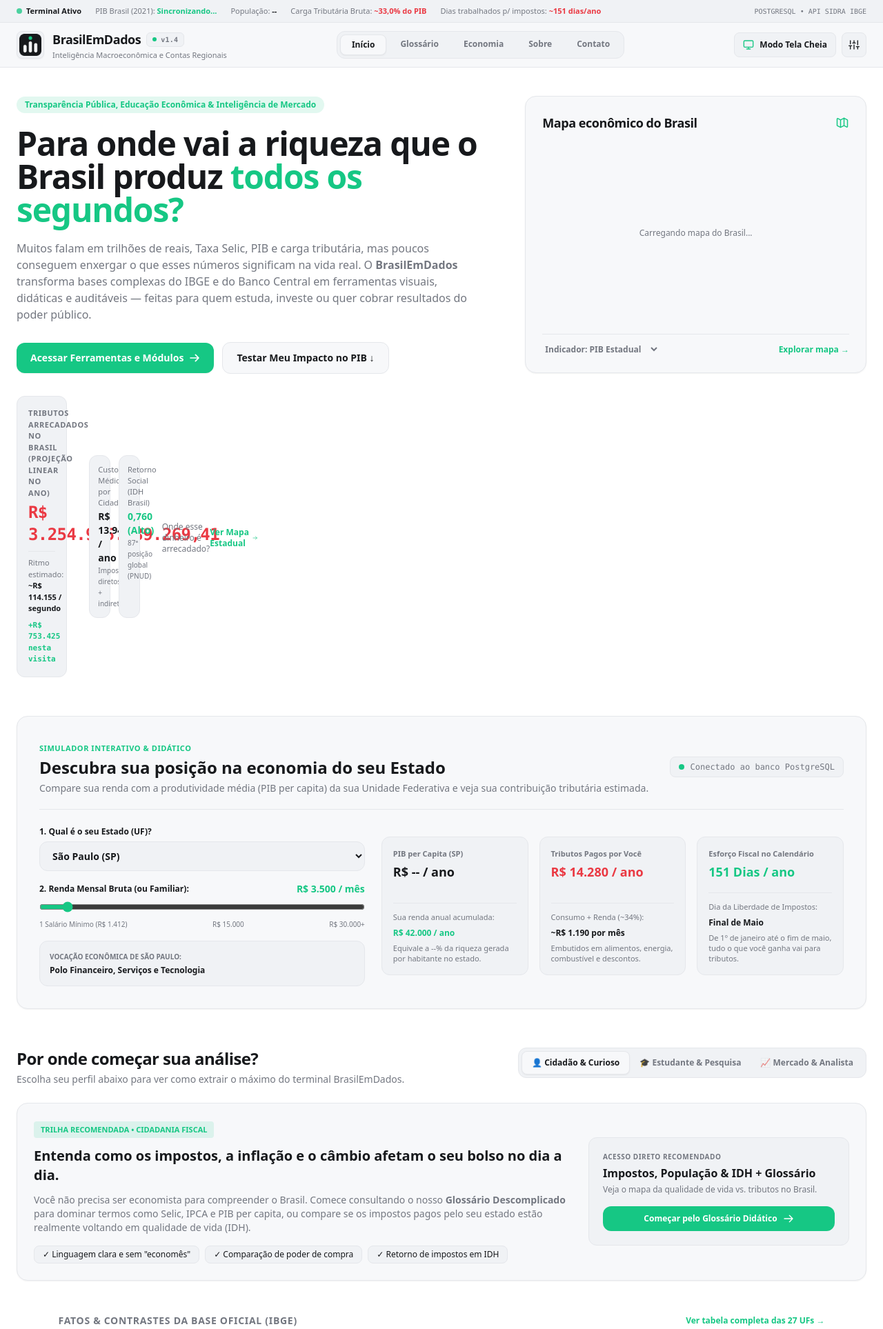
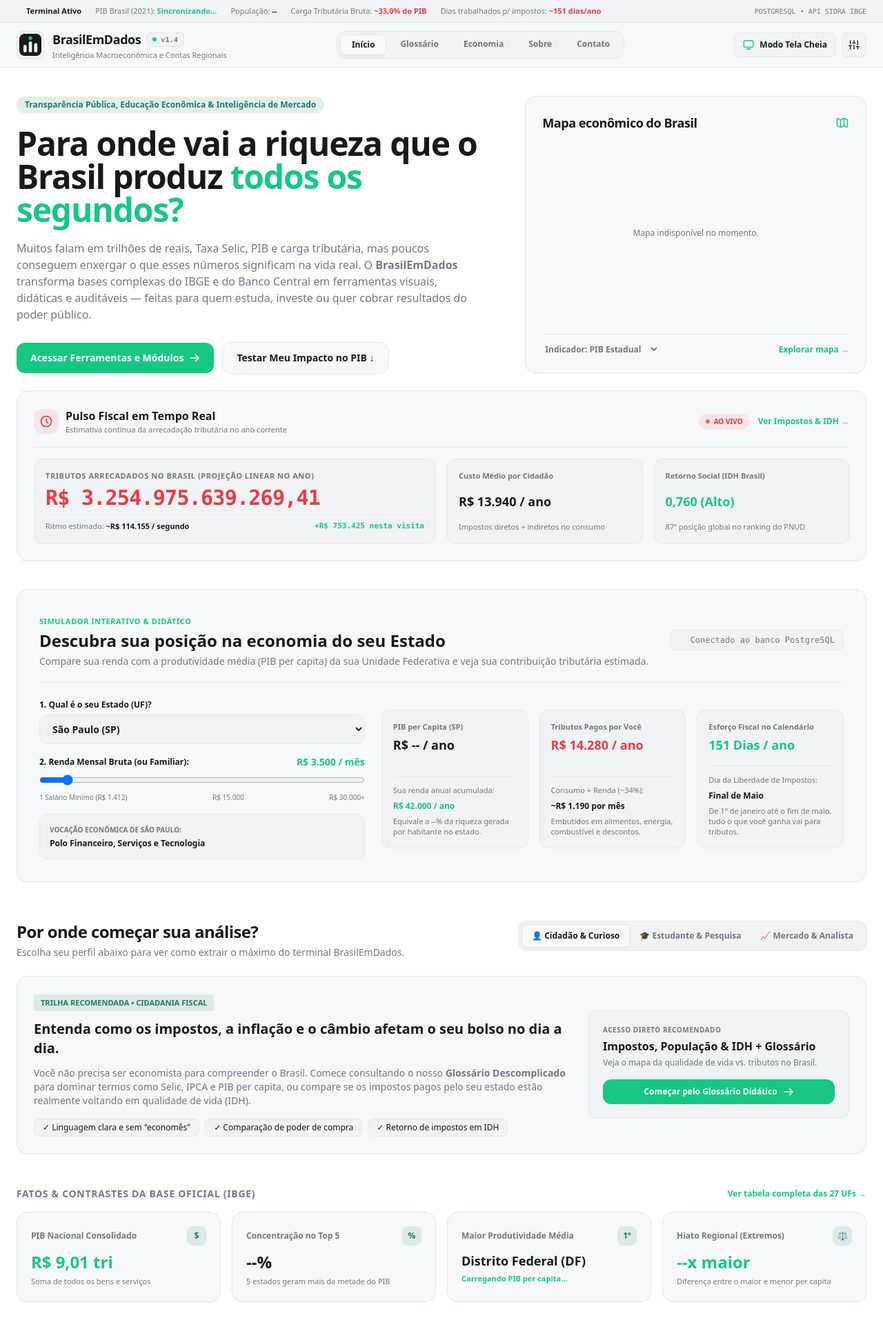
Before and after one commit to lrfarias/BrazilData, a Spring Boot app: page / in a window 1280 px wide. Shown: the top 1927 px of the page at 69% size. Run offline with Spring Boot 4, Linux system fonts and the light colour scheme; data that the repository does not hold is empty; some libraries are stand-ins or nearby versions.

Commit message:
mapa main novo

```diff
--- a/src/main/resources/static/index.html
+++ b/src/main/resources/static/index.html
@@ -18,18 +18,19 @@
     <meta name="twitter:title" content="BrasilEmDados — Inteligência Econômica, Fiscal e Regional">
     <meta name="twitter:description" content="Dados oficiais do IBGE e Banco Central em mapas interativos, gráficos e simuladores.">
     <meta name="twitter:image" content="https://brasilemdadosp.com/download.png">
-    <!-- Tailwind CSS -->
+
+    <!-- Tailwind CSS & D3.js -->
     <link rel="stylesheet" href="/css/tailwind.min.css">
     <script src="https://cdn.jsdelivr.net/npm/d3@7/dist/d3.min.js"></script>
     <link rel="icon" type="image/x-icon" href="/favicon.ico?v=2">
     <link rel="stylesheet" href="css/theme.css">
     <style>
-        :root { --icon-box-bg: rgba(22, 199, 132, 0.12); --red-box-bg: rgba(234, 57, 67, 0.10); }
-        [data-theme="dark"] { --icon-box-bg: rgba(22, 199, 132, 0.15); --red-box-bg: rgba(234, 57, 67, 0.14); }
-        .din-icon-box { background-color: var(--icon-box-bg); color: #16C784; }
+        :root { --icon-box-bg: rgba(35, 123, 102, 0.12); --red-box-bg: rgba(234, 57, 67, 0.10); }
+        [data-theme="dark"] { --icon-box-bg: rgba(35, 123, 102, 0.22); --red-box-bg: rgba(234, 57, 67, 0.14); }
+        .din-icon-box { background-color: var(--icon-box-bg); color: var(--accent-green, #237B66); }
         .din-red-box { background-color: var(--red-box-bg); color: #EA3943; }
         .card-hover { transition: transform 0.2s ease, border-color 0.2s ease, box-shadow 0.2s ease; }
-        .card-hover:hover { transform: translateY(-2px); border-color: #16C784; }
+        .card-hover:hover { transform: translateY(-2px); border-color: var(--accent-green, #237B66); }
         @keyframes pulseSubtle { 0%, 100% { opacity: 1; } 50% { opacity: 0.4; } }
         .live-dot { animation: pulseSubtle 1.6s infinite; }
         #carrosselFerramentas::-webkit-scrollbar { display: none; }
@@ -43,7 +44,7 @@
             <div class="max-w-7xl mx-auto px-4 sm:px-6 h-8 flex items-center justify-between overflow-x-auto no-scrollbar whitespace-nowrap gap-6 tabular-nums">
                 <div class="flex items-center gap-5">
                     <span class="inline-flex items-center gap-1.5 font-bold din-text-main">
-                        <span class="w-2 h-2 rounded-full bg-[#16C784] live-dot"></span>
+                        <span class="w-2 h-2 rounded-full bg-[#237B66] live-dot"></span>
                         Terminal Ativo
                     </span>
                     <span class="din-text-muted">PIB Brasil (<span class="lblAnoTicker">2021</span>): <strong id="tickerPib" class="din-green">Sincronizando...</strong></span>
@@ -60,8 +61,8 @@
         <!-- 2. Cabeçalho Unificado (renderizado por js/layout.js) -->
         <div id="bd-header" data-badge="v1.4" data-sub="Inteligência Macroeconômica e Contas Regionais"></div>
 
-        <!-- 3. HERO SECTION: Provocação Intelectual + Pulso Fiscal em Tempo Real -->
-        <section class="max-w-7xl mx-auto px-4 sm:px-6 pt-8 sm:pt-10 pb-8">
+        <!-- 3. HERO SECTION: Manifesto + Mapa Econômico do Brasil -->
+        <section class="max-w-7xl mx-auto px-4 sm:px-6 pt-8 sm:pt-10 pb-6">
             <div class="grid grid-cols-1 lg:grid-cols-12 gap-8 items-center">
 
                 <!-- Esquerda: Manifesto e Propósito (7 colunas) -->
@@ -91,7 +92,7 @@
                     </div>
                 </div>
 
-                <!-- Direita: Pulso Tributário e Produtivo Ao Vivo (5 colunas) --><!-- Direita: Mapa Econômico do Brasil Interativo (5 colunas) -->
+                <!-- Direita: Mapa Econômico do Brasil Interativo (5 colunas) -->
                 <div class="lg:col-span-5">
                     <!-- Tooltip flutuante do mapa -->
                     <div id="homeMapTip" class="pointer-events-none fixed z-50 hidden px-3 py-2 rounded-lg text-xs shadow-lg border din-border din-card-bg">
@@ -104,7 +105,6 @@
                     </div>
 
                     <div class="din-card-bg border din-border rounded-2xl p-5 sm:p-6 shadow-sm flex flex-col justify-between space-y-4">
-                        <!-- Topo do Card -->
                         <div class="flex items-center justify-between gap-2">
                             <h2 class="text-base sm:text-lg font-bold din-text-main tracking-tight">Mapa econômico do Brasil</h2>
                             <svg class="w-5 h-5 din-green shrink-0" fill="none" stroke="currentColor" viewBox="0 0 24 24" stroke-width="1.8">
@@ -112,13 +112,11 @@
                             </svg>
                         </div>
 
-                        <!-- Área do Mapa SVG (formato real do Brasil) -->
                         <div class="relative min-h-[260px] sm:min-h-[300px] flex items-center justify-center">
                             <p id="homeMapLoading" class="text-xs din-text-muted">Carregando mapa do Brasil...</p>
                             <svg id="mapaHomeBrasil" viewBox="0 0 500 480" class="w-full max-h-[300px] hidden"></svg>
                         </div>
 
-                        <!-- Rodapé do Card: Seletor de Indicador + Link -->
                         <div class="flex items-center justify-between gap-3 pt-3 border-t din-border text-xs">
                             <select id="selectIndicadorMapaHome" onchange="pintarMapaHome()"
                                 class="bg-transparent din-text-muted hover:din-text-main font-semibold focus:outline-none cursor-pointer">
@@ -134,45 +132,61 @@
                     </div>
                 </div>
 
-                        <!-- Contador Dinâmico de Impostos -->
-                        <div class="din-secondary-bg border din-border rounded-xl p-4 tabular-nums">
+            </div>
+        </section>
+
+        <!-- 3.5. PULSO FISCAL EM TEMPO REAL -->
+        <section class="max-w-7xl mx-auto px-4 sm:px-6 pb-4">
+            <div class="din-card-bg border din-border rounded-2xl p-5 sm:p-6 shadow-sm">
+                <div class="flex flex-wrap items-center justify-between gap-3 border-b din-border pb-4 mb-4">
+                    <div class="flex items-center gap-2.5">
+                        <div class="w-9 h-9 rounded-xl din-red-box flex items-center justify-center shrink-0">
+                            <svg class="w-5 h-5" fill="none" stroke="currentColor" viewBox="0 0 24 24" stroke-width="2">
+                                <path stroke-linecap="round" stroke-linejoin="round" d="M12 8v4l3 3m6-3a9 9 0 11-18 0 9 9 0 0118 0z"></path>
+                            </svg>
+                        </div>
+                        <div>
+                            <h2 class="text-sm sm:text-base font-bold din-text-main">Pulso Fiscal em Tempo Real</h2>
+                            <p class="text-[11px] din-text-muted">Estimativa contínua da arrecadação tributária no ano corrente</p>
+                        </div>
+                    </div>
+                    <div class="flex items-center gap-3">
+                        <span class="inline-flex items-center gap-1.5 text-[10px] font-bold uppercase px-2.5 py-1 rounded-full din-red-box shrink-0">
+                            <span class="w-1.5 h-1.5 rounded-full bg-[#EA3943] live-dot"></span> AO VIVO
+                        </span>
+                        <a href="imposto-idh.html" class="din-green text-xs font-bold hidden sm:inline-flex items-center gap-1 hover:opacity-80 transition">
+                            <span>Ver Impostos & IDH →</span>
+                        </a>
+                    </div>
+                </div>
+
+                <div class="grid grid-cols-1 lg:grid-cols-12 gap-4 items-stretch tabular-nums">
+                    <!-- Contador Dinâmico de Impostos (6 colunas) -->
+                    <div class="lg:col-span-6 din-secondary-bg border din-border rounded-xl p-4 flex flex-col justify-between">
                         <span class="text-[11px] font-semibold uppercase tracking-wider din-text-muted block">Tributos Arrecadados no Brasil (Projeção Linear no Ano)</span>
-                            <p id="contadorImpostoAoVivo" class="text-xl sm:text-2xl font-mono font-extrabold din-red mt-1 tracking-tight">
+                        <p id="contadorImpostoAoVivo" class="text-2xl sm:text-3xl font-mono font-extrabold din-red my-1.5 tracking-tight">
                             R$ 0.000.000.000,00
                         </p>
-                            <div class="flex flex-wrap items-center justify-between gap-2 text-[11px] din-text-muted mt-2 pt-2 border-t din-border">
+                        <div class="flex flex-wrap items-center justify-between gap-2 text-[11px] din-text-muted pt-2 border-t din-border">
                             <span>Ritmo estimado: <strong id="ritmoPorSegundo" class="din-text-main">~R$ 114.155 / segundo</strong></span>
                             <span id="impostoDesdeQueAbriu" class="din-green font-mono font-bold">+R$ 0 nesta visita</span>
                         </div>
                     </div>
 
-                        <!-- Mini Comparativo Didático -->
-                        <div class="grid grid-cols-2 gap-3 text-xs tabular-nums">
-                            <div class="din-secondary-bg border din-border rounded-xl p-3">
-                                <span class="din-text-muted block text-[11px]">Custo Médio por Cidadão</span>
-                                <span id="pulsoPorHabitante" class="text-sm font-extrabold din-text-main mt-0.5 block">R$ 13.940 / ano</span>
-                                <span class="text-[10px] din-text-muted">Impostos diretos + indiretos</span>
+                    <!-- Mini Comparativo Didático (6 colunas) -->
+                    <div class="lg:col-span-6 grid grid-cols-1 sm:grid-cols-2 gap-4 text-xs">
+                        <div class="din-secondary-bg border din-border rounded-xl p-4 flex flex-col justify-between">
+                            <span class="din-text-muted block text-[11px] font-semibold">Custo Médio por Cidadão</span>
+                            <span id="pulsoPorHabitante" class="text-lg font-extrabold din-text-main my-1 block">R$ 13.940 / ano</span>
+                            <span class="text-[11px] din-text-muted">Impostos diretos + indiretos no consumo</span>
                         </div>
-                            <div class="din-secondary-bg border din-border rounded-xl p-3">
-                                <span class="din-text-muted block text-[11px]">Retorno Social (IDH Brasil)</span>
-                                <span class="text-sm font-extrabold din-green mt-0.5 block">0,760 (Alto)</span>
-                                <span class="text-[10px] din-text-muted">87ª posição global (PNUD)</span>
+                        <div class="din-secondary-bg border din-border rounded-xl p-4 flex flex-col justify-between">
+                            <span class="din-text-muted block text-[11px] font-semibold">Retorno Social (IDH Brasil)</span>
+                            <span class="text-lg font-extrabold din-green my-1 block">0,760 (Alto)</span>
+                            <span class="text-[11px] din-text-muted">87ª posição global no ranking do PNUD</span>
                         </div>
                     </div>
-
-                        <div class="pt-1 flex items-center justify-between text-xs">
-                            <span class="din-text-muted">Onde esse dinheiro é arrecadado?</span>
-                            <a href="terminal-pib.html" class="din-green font-bold inline-flex items-center gap-1 hover:opacity-80 transition">
-                                <span>Ver Mapa Estadual</span>
-                                <svg class="w-3.5 h-3.5" fill="none" stroke="currentColor" viewBox="0 0 24 24" stroke-width="2">
-                                    <path stroke-linecap="round" stroke-linejoin="round" d="M14 5l7 7m0 0l-7 7m7-7H3"></path>
-                                </svg>
-                            </a>
                 </div>
-
-                    </div>
-                </div>
-
             </div>
         </section>
 
@@ -191,7 +205,7 @@
                         </p>
                     </div>
                     <div class="flex items-center gap-2 text-xs din-text-muted font-mono din-secondary-bg px-3 py-1.5 rounded-lg border din-border shrink-0 self-start md:self-auto">
-                        <span class="w-2 h-2 rounded-full bg-[#16C784]"></span>
+                        <span class="w-2 h-2 rounded-full bg-[#237B66]"></span>
                         Conectado ao banco PostgreSQL
                     </div>
                 </div>
@@ -211,7 +225,7 @@
                                 <span id="lblRendaSimulada" class="text-sm font-extrabold din-green">R$ 3.500 / mês</span>
                             </div>
                             <input id="sliderRendaUsuario" type="range" min="1412" max="30000" step="100" value="3500" oninput="calcularImpactoUsuario()"
-                                class="w-full accent-[#16C784] cursor-pointer">
+                                class="w-full accent-[#237B66] cursor-pointer">
                             <div class="flex justify-between text-[10px] din-text-muted mt-1">
                                 <span>1 Salário Mínimo (R$ 1.412)</span>
                                 <span>R$ 15.000</span>
@@ -404,13 +418,13 @@
                 <!-- Botões de seta (Esquerda / Direita) -->
                 <div class="flex items-center justify-end gap-2 mb-3">
                     <button type="button" onclick="moverCarrossel(-1)" aria-label="Anterior"
-                        class="w-8 h-8 rounded-lg din-card-bg border din-border flex items-center justify-center din-text-main hover:border-[#16C784] transition cursor-pointer">
+                        class="w-8 h-8 rounded-lg din-card-bg border din-border flex items-center justify-center din-text-main hover:border-[#237B66] transition cursor-pointer">
                         <svg class="w-4 h-4" fill="none" stroke="currentColor" viewBox="0 0 24 24" stroke-width="2">
                             <path stroke-linecap="round" stroke-linejoin="round" d="M15 19l-7-7 7-7"></path>
                         </svg>
                     </button>
                     <button type="button" onclick="moverCarrossel(1)" aria-label="Próximo"
-                        class="w-8 h-8 rounded-lg din-card-bg border din-border flex items-center justify-center din-text-main hover:border-[#16C784] transition cursor-pointer">
+                        class="w-8 h-8 rounded-lg din-card-bg border din-border flex items-center justify-center din-text-main hover:border-[#237B66] transition cursor-pointer">
                         <svg class="w-4 h-4" fill="none" stroke="currentColor" viewBox="0 0 24 24" stroke-width="2">
                             <path stroke-linecap="round" stroke-linejoin="round" d="M9 5l7 7-7 7"></path>
                         </svg>
@@ -676,6 +690,7 @@
         let mapaUfHome = {};
         let pibBrasilMil = 0;
         let timestampAbertura = Date.now();
+        let geoHomePronto = false;
 
         function iniciarImpostometroAoVivo() {
             const metaAnualTributos = 3600000000000;
@@ -699,11 +714,14 @@
                 const segundosVisita = (Date.now() - timestampAbertura) / 1000;
                 const acumuladoVisita = segundosVisita * porSegundo;
 
-                document.getElementById('contadorImpostoAoVivo').innerText =
-                    'R$ ' + acumuladoAno.toLocaleString('pt-BR', { minimumFractionDigits: 2, maximumFractionDigits: 2 });
-
-                document.getElementById('impostoDesdeQueAbriu').innerText =
-                    '+R$ ' + acumuladoVisita.toLocaleString('pt-BR', { maximumFractionDigits: 0 }) + ' nesta visita';
+                const elCont = document.getElementById('contadorImpostoAoVivo');
+                const elVisita = document.getElementById('impostoDesdeQueAbriu');
+                if (elCont) {
+                    elCont.innerText = 'R$ ' + acumuladoAno.toLocaleString('pt-BR', { minimumFractionDigits: 2, maximumFractionDigits: 2 });
+                }
+                if (elVisita) {
+                    elVisita.innerText = '+R$ ' + acumuladoVisita.toLocaleString('pt-BR', { maximumFractionDigits: 0 }) + ' nesta visita';
+                }
             }, 120);
         }
 
@@ -818,6 +836,7 @@
                 }
 
                 calcularImpactoUsuario();
+                pintarMapaHome();
             } catch (e) {
                 console.error('Aviso ao carregar resumo inicial:', e);
                 calcularImpactoUsuario();
@@ -850,6 +869,92 @@
             document.getElementById('resComparacaoPerCapita').innerText =
                 `Sua renda anual equivale a ${proporcao.toFixed(0)}% do PIB per capita gerado em ${uf}.`;
         }
+
+        function corAtlasHome(valor, min, max) {
+            if (!valor || max <= min) return '#237B66';
+            const t = (valor - min) / (max - min);
+            if (t < 0.25) return '#244B42';
+            if (t < 0.50) return '#237B66';
+            if (t < 0.75) return '#49A078';
+            return '#78C6A3';
+        }
+
+        async function iniciarMapaHome() {
+            if (typeof d3 === 'undefined' || !window.BDUF) return;
+            const geo = await BDUF.obterGeoJsonBrasil();
+            if (!geo) {
+                const el = document.getElementById('homeMapLoading');
+                if (el) el.textContent = 'Mapa indisponível no momento.';
+                return;
+            }
+
+            const svg = d3.select('#mapaHomeBrasil');
+            const tip = document.getElementById('homeMapTip');
+            const proj = d3.geoIdentity().reflectY(true).fitExtent([[12, 12], [488, 468]], geo);
+            const pathGen = d3.geoPath().projection(proj);
+
+            svg.selectAll('path')
+                .data(geo.features)
+                .join('path')
+                .attr('d', pathGen)
+                .attr('data-uf', f => f.properties.sigla || '')
+                .attr('class', 'cursor-pointer transition-opacity')
+                .on('mouseenter', function () {
+                    const uf = this.getAttribute('data-uf');
+                    const d = mapaUfHome[uf];
+                    const ind = document.getElementById('selectIndicadorMapaHome')?.value || 'pibMil';
+                    document.getElementById('homeTipBand').innerHTML = BDUF.htmlBandeira(uf, 18);
+                    document.getElementById('homeTipNome').textContent = `${BDUF.NOMES_UF[uf] || uf} (${uf})`;
+
+                    let txt = 'Carregando...';
+                    if (d) {
+                        if (ind === 'pibMil') txt = `PIB: ${BDFmt.compactBRL(d.pibMil * 1000)}`;
+                        else if (ind === 'perCapita') txt = `Per capita: ${BDFmt.brl(d.perCapita, 0)}`;
+                        else txt = `População: ${(d.pop / 1e6).toLocaleString('pt-BR', { maximumFractionDigits: 2 })} mi`;
+                    }
+                    document.getElementById('homeTipVal').textContent = txt;
+                    tip.classList.remove('hidden');
+                    d3.select(this).attr('fill-opacity', 1).raise();
+                })
+                .on('mousemove', ev => {
+                    tip.style.left = (ev.clientX + 14) + 'px';
+                    tip.style.top = (ev.clientY + 14) + 'px';
+                })
+                .on('mouseleave', function () {
+                    tip.classList.add('hidden');
+                    d3.select(this).attr('fill-opacity', 0.92);
+                })
+                .on('click', function () {
+                    const uf = this.getAttribute('data-uf');
+                    if (uf) window.location.href = `${BD.rota('terminal-pib')}?uf=${uf}`;
+                });
+
+            document.getElementById('homeMapLoading')?.classList.add('hidden');
+            svg.classed('hidden', false);
+            geoHomePronto = true;
+            pintarMapaHome();
+        }
+
+        function pintarMapaHome() {
+            if (!geoHomePronto) return;
+            const ind = document.getElementById('selectIndicadorMapaHome')?.value || 'pibMil';
+            const valores = Object.values(mapaUfHome).map(d => d[ind] || 0).filter(v => v > 0);
+            const min = valores.length ? Math.min(...valores) : 0;
+            const max = valores.length ? Math.max(...valores) : 1;
+            const isDark = document.documentElement.getAttribute('data-theme') === 'dark';
+
+            d3.select('#mapaHomeBrasil').selectAll('path')
+                .attr('fill', function () {
+                    const uf = this.getAttribute('data-uf');
+                    const val = mapaUfHome[uf] ? mapaUfHome[uf][ind] : 0;
+                    return corAtlasHome(val, min, max);
+                })
+                .attr('fill-opacity', 0.92)
+                .attr('stroke', isDark ? '#101E2D' : '#F5F3ED')
+                .attr('stroke-width', 1.4);
+        }
+
+        window.addEventListener('tema', pintarMapaHome);
 
         const trilho = document.getElementById('carrosselFerramentas');
         function moverCarrossel(direcao) {
@@ -896,6 +1001,7 @@
         window.onload = () => {
             popularSeletorSimulador();
             iniciarImpostometroAoVivo();
+            iniciarMapaHome();
             carregarDadosBancoHome();
         };
     </script>
```
Lines whose indentation alone changed are shown as unchanged.
